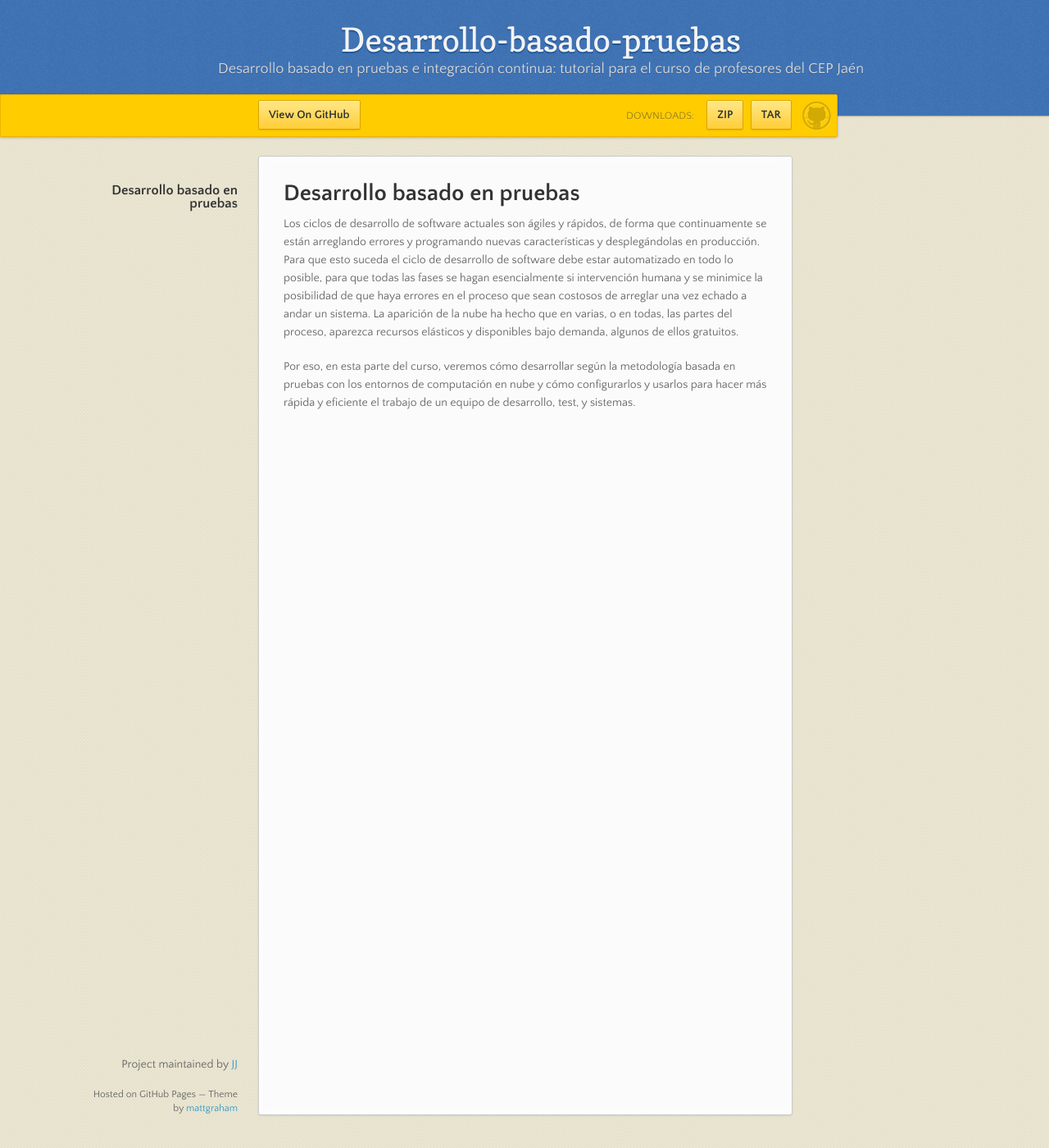
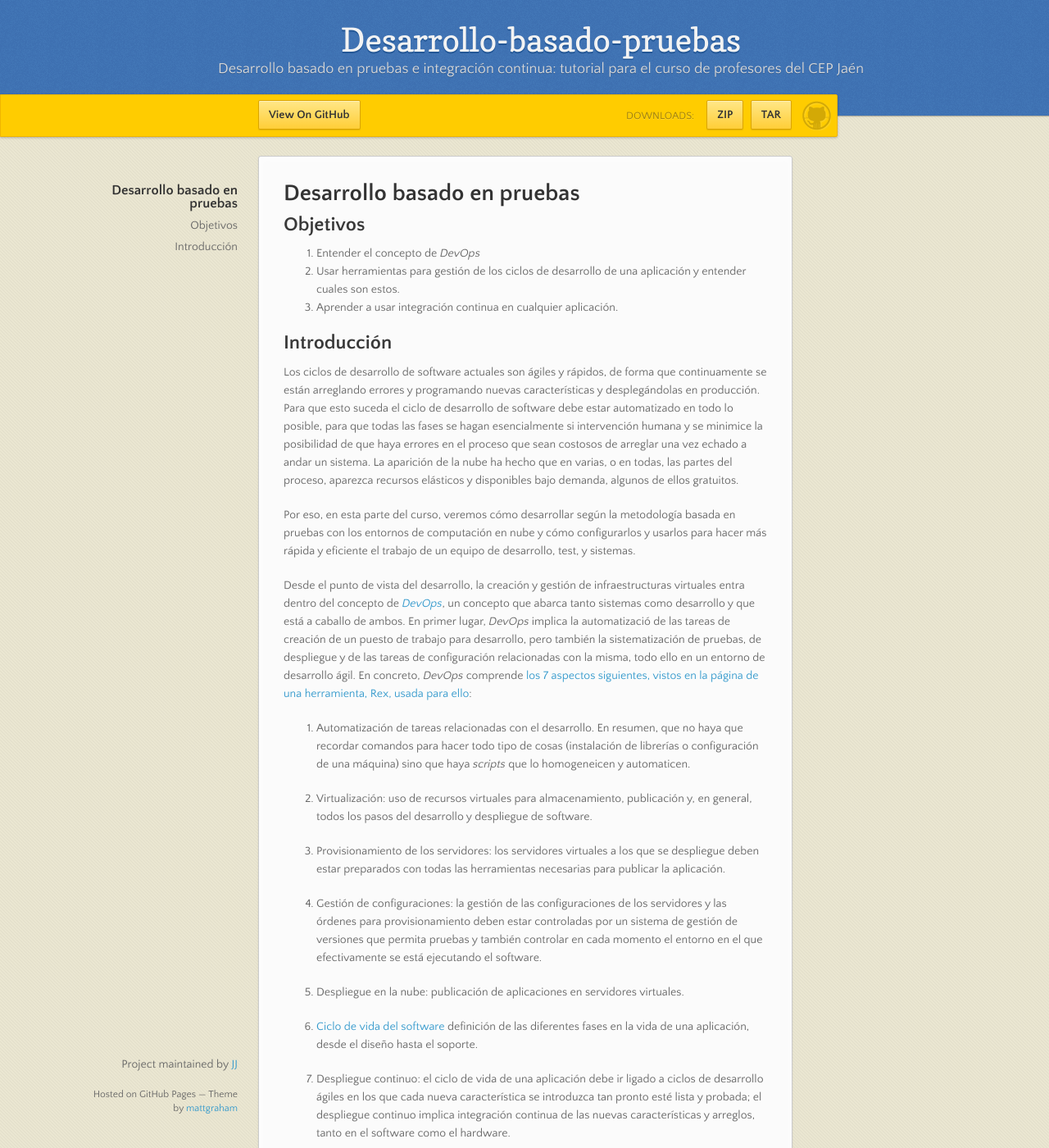
Before and after one commit to JJ/desarrollo-basado-pruebas, a Jekyll site: the page built from index.md, in a window 1280 px wide and 1400 px high. Shown: the whole window at 82% size. Built offline with Jekyll 4.4.1, drawn with Linux system fonts in a browser that asks for light colours; nearby versions of some CDN libraries.

Commit message:
Sync gh-pages with master

```diff
--- a/index.md
+++ b/index.md
@@ -4,6 +4,14 @@ layout: index
 
 Desarrollo basado en pruebas
 =========================
+
+##Objetivos
+
+1. Entender el concepto de *DevOps*
+2. Usar herramientas para gestión de los ciclos de desarrollo de una aplicación y entender cuales son estos.
+3. Aprender a usar integración continua en cualquier aplicación.
+
+## Introducción
 
 Los ciclos de desarrollo de software actuales son ágiles y rápidos, de
 forma que continuamente se están arreglando errores y programando
@@ -21,3 +29,48 @@ metodología basada en pruebas con los
 entornos de computación en nube y cómo configurarlos y usarlos para
 hacer más rápida y eficiente el trabajo de un equipo de desarrollo,
 test, y sistemas.
+
+
+Desde el punto de vista del desarrollo, la creación y gestión de
+infraestructuras virtuales entra dentro del concepto de
+[*DevOps*](http://en.wikipedia.org/wiki/DevOps), un concepto que
+abarca tanto sistemas como desarrollo y que está a caballo de
+ambos. En primer lugar, *DevOps* implica la automatizació de las
+tareas de creación de un puesto de trabajo para desarrollo, pero
+también la sistematización de pruebas, de despliegue y de las tareas
+de configuración relacionadas con la misma, todo ello en un entorno de
+desarrollo ágil. En concreto, *DevOps* comprende
+[los 7 aspectos siguientes, vistos en la página de una herramienta, Rex, usada para ello](http://www.rexify.org/):
+
+1. Automatización de tareas relacionadas con el desarrollo. En
+   resumen, que no haya que recordar comandos para hacer todo tipo de
+   cosas (instalación de librerías o configuración de una máquina)
+   sino que haya *scripts* que lo homogeneicen y automaticen.
+
+2. Virtualización: uso de recursos virtuales para almacenamiento,
+   publicación y, en general, todos los pasos del desarrollo y
+   despliegue de software.
+
+5. Provisionamiento de los servidores: los servidores virtuales a los
+   que se despliegue deben estar preparados con todas las herramientas
+   necesarias para publicar la aplicación.
+
+6. Gestión de configuraciones: la gestión de las configuraciones de
+   los servidores y las órdenes para provisionamiento deben estar
+   controladas por un sistema de gestión de versiones que permita
+   pruebas y también controlar en cada momento el entorno en el que
+   efectivamente se está ejecutando el software.
+
+3. Despliegue en la nube: publicación de aplicaciones en servidores
+   virtuales.
+
+
+4. [Ciclo de vida del software](http://es.slideshare.net/colmbennett/software-rollout)
+   definición de las diferentes fases en la vida de una aplicación,
+   desde el diseño hasta el soporte.
+
+7. Despliegue continuo: el ciclo de vida de una aplicación debe ir
+   ligado a ciclos de desarrollo ágiles en los que cada nueva
+   característica se introduzca tan pronto esté lista y probada; el
+   despliegue continuo implica integración continua de las nuevas
+   características y arreglos, tanto en el software como el hardware.
```
Also changed, not shown: README.md.
